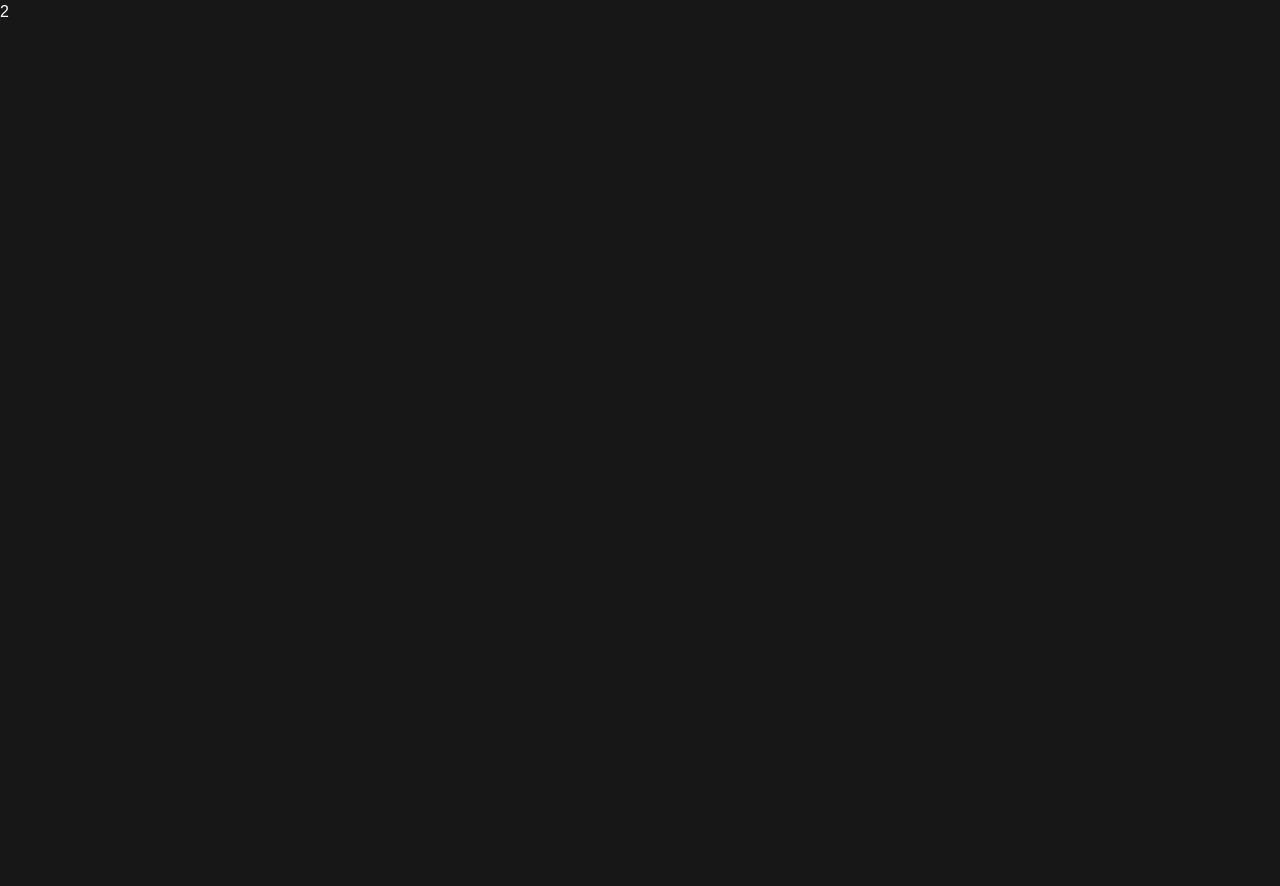
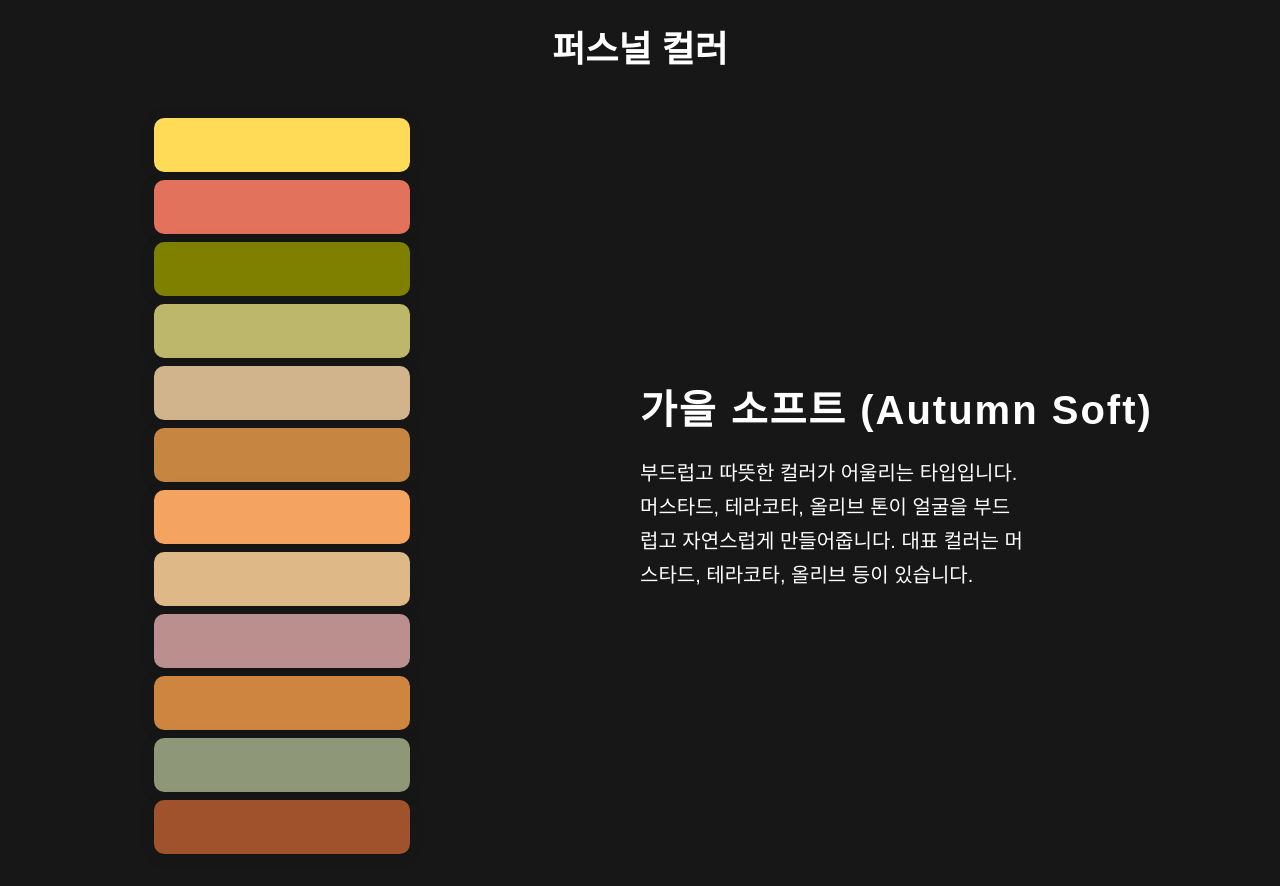
Before and after one commit to smartm1rror/smart_mirror_fe, a Next.js app: page /DataScreen/personal-color in a window 1280 px wide. Before the commit the page ends 800 px from the top, so only its background shows below. Built offline with nearby package versions, Linux system fonts and the light colour scheme.

Commit message:
feat:personalcolor

```diff
--- a/package.json
+++ b/package.json
@@ -17,6 +17,8 @@
     "@tensorflow-models/blazeface": "^0.1.0",
     "@tensorflow-models/face-detection": "^1.0.3",
     "@tensorflow-models/face-landmarks-detection": "^1.0.6",
+    "@tensorflow-models/handpose": "^0.1.0",
+    "@tensorflow/tfjs": "^4.22.0",
     "@tensorflow/tfjs-backend-webgl": "^4.22.0",
     "@tensorflow/tfjs-converter": "^4.22.0",
     "@tensorflow/tfjs-core": "^4.22.0",
@@ -37,6 +39,6 @@
     "eslint": "^9",
     "eslint-config-next": "15.3.3",
     "tailwindcss": "^4",
-    "typescript": "^5"
+    "typescript": "^5.8.3"
   }
 }
--- /dev/null
+++ b/src/app/DataScreen/personal-color/PersonalColor.ts
@@ -0,0 +1,143 @@
+// 퍼스널 컬러 팔레트 타입 정의
+export interface PersonalColorPalette {
+  key: string; // 영문 키 (예: 'spring_bright')
+  name: string; // 한글명 (예: '봄 웜톤 (Spring Bright)')
+  description: string; // 3~4줄 설명
+  colors: string[]; // 대표 색상 12개 HEX
+}
+
+// 12가지 퍼스널 컬러 팔레트 데이터
+export const personalColorPalettes: PersonalColorPalette[] = [
+  {
+    key: 'spring_bright',
+    name: '봄 웜톤 (Spring Bright)',
+    description:
+      '맑고 밝은 느낌의 컬러가 잘 어울리는 타입입니다. 노란빛이 감도는 따뜻한 컬러, 생기 있고 경쾌한 색상이 얼굴을 더욱 화사하게 만들어줍니다. 대표 컬러는 라이트 옐로우, 코랄, 민트, 라벤더 등이 있습니다.',
+    colors: [
+      '#FFD966', '#FFB6B9', '#B5EAD7', '#C7CEEA',
+      '#FFDAC1', '#E2F0CB', '#FFE4B5', '#FF7F50',
+      '#98FB98', '#DDA0DD', '#FFFACD', '#F08080'
+    ]
+  },
+  {
+    key: 'spring_warm',
+    name: '봄 웜톤 (Spring Warm)',
+    description:
+      '따뜻하고 생기 있는 컬러가 어울리는 타입입니다. 밝고 따뜻한 오렌지, 코랄, 골드 톤이 얼굴을 화사하게 만들어줍니다. 대표 컬러는 골드, 코랄, 살구색 등이 있습니다.',
+    colors: [
+      '#FFD700', '#FF6347', '#FFA07A', '#FF8C00',
+      '#F4A460', '#FF4500', '#FFE4B5', '#FF7F50',
+      '#FFDEAD', '#FA8072', '#FFDAB9', '#FFEBCD'
+    ]
+  },
+  {
+    key: 'spring_light',
+    name: '봄 라이트 (Spring Light)',
+    description:
+      '밝고 부드러운 컬러가 어울리는 타입입니다. 연한 옐로우, 라이트 핑크, 민트 톤이 얼굴을 환하게 만들어줍니다. 대표 컬러는 라이트 옐로우, 라이트 핑크, 민트 등이 있습니다.',
+    colors: [
+      '#FFFACD', '#FFB6C1', '#98FB98', '#E0FFFF',
+      '#F0E68C', '#FFDAB9', '#FFEFD5', '#F5DEB3',
+      '#FFF0F5', '#E6E6FA', '#F0FFF0', '#FAFAD2'
+    ]
+  },
+  {
+    key: 'summer_cool',
+    name: '여름 쿨톤 (Summer Cool)',
+    description:
+      '차분하고 시원한 컬러가 어울리는 타입입니다. 블루, 라벤더, 그레이 톤이 얼굴을 부드럽고 세련되게 만들어줍니다. 대표 컬러는 라벤더, 블루, 그레이 등이 있습니다.',
+    colors: [
+      '#B0C4DE', '#ADD8E6', '#E6E6FA', '#D8BFD8',
+      '#778899', '#708090', '#6A5ACD', '#8470FF',
+      '#B0E0E6', '#AFEEEE', '#E0FFFF', '#F0F8FF'
+    ]
+  },
+  {
+    key: 'summer_light',
+    name: '여름 라이트 (Summer Light)',
+    description:
+      '밝고 부드러운 컬러가 어울리는 타입입니다. 연한 블루, 라벤더, 핑크 톤이 얼굴을 환하게 만들어줍니다. 대표 컬러는 라이트 블루, 라벤더, 핑크 등이 있습니다.',
+    colors: [
+      '#ADD8E6', '#E6E6FA', '#FFB6C1', '#F0E68C',
+      '#E0FFFF', '#F5F5DC', '#FFF0F5', '#E6E6FA',
+      '#F0FFF0', '#FAFAD2', '#D8BFD8', '#DDA0DD'
+    ]
+  },
+  {
+    key: 'summer_soft',
+    name: '여름 소프트 (Summer Soft)',
+    description:
+      '부드럽고 은은한 컬러가 어울리는 타입입니다. 그레이, 라벤더, 소프트 블루 톤이 얼굴을 차분하게 만들어줍니다. 대표 컬러는 그레이, 라벤더, 소프트 블루 등이 있습니다.',
+    colors: [
+      '#B6B6B4', '#C3C3E6', '#D3D3D3', '#D8BFD8',
+      '#A9A9A9', '#B0C4DE', '#AFEEEE', '#E0FFFF',
+      '#F0F8FF', '#DDA0DD', '#E6E6FA', '#C0C0C0'
+    ]
+  },
+  {
+    key: 'autumn_deep',
+    name: '가을 딥 (Autumn Deep)',
+    description:
+      '깊고 진한 컬러가 어울리는 타입입니다. 다크 브라운, 올리브, 버건디 톤이 얼굴을 따뜻하고 고급스럽게 만들어줍니다. 대표 컬러는 다크 브라운, 올리브, 버건디 등이 있습니다.',
+    colors: [
+      '#654321', '#556B2F', '#800000', '#8B0000',
+      '#A0522D', '#B22222', '#CD5C5C', '#D2691E',
+      '#8B4513', '#A52A2A', '#5F9EA0', '#6B8E23'
+    ]
+  },
+  {
+    key: 'autumn_soft',
+    name: '가을 소프트 (Autumn Soft)',
+    description:
+      '부드럽고 따뜻한 컬러가 어울리는 타입입니다. 머스타드, 테라코타, 올리브 톤이 얼굴을 부드럽고 자연스럽게 만들어줍니다. 대표 컬러는 머스타드, 테라코타, 올리브 등이 있습니다.',
+    colors: [
+      '#FFDB58', '#E2725B', '#808000', '#BDB76B',
+      '#D2B48C', '#C68642', '#F4A460', '#DEB887',
+      '#BC8F8F', '#CD853F', '#8F9779', '#A0522D'
+    ]
+  },
+  {
+    key: 'autumn_warm',
+    name: '가을 웜톤 (Autumn Warm)',
+    description:
+      '따뜻하고 풍부한 컬러가 어울리는 타입입니다. 오렌지, 브라운, 머스타드 톤이 얼굴을 따뜻하고 생기 있게 만들어줍니다. 대표 컬러는 오렌지, 브라운, 머스타드 등이 있습니다.',
+    colors: [
+      '#FF8C00', '#A0522D', '#D2691E', '#CD853F',
+      '#FF7F50', '#FF6347', '#FFA07A', '#F4A460',
+      '#DEB887', '#B22222', '#8B4513', '#D2B48C'
+    ]
+  },
+  {
+    key: 'winter_bright',
+    name: '겨울 브라이트 (Winter Bright)',
+    description:
+      '선명하고 강렬한 컬러가 어울리는 타입입니다. 블랙, 화이트, 레드, 블루 톤이 얼굴을 뚜렷하고 세련되게 만들어줍니다. 대표 컬러는 블랙, 화이트, 레드, 블루 등이 있습니다.',
+    colors: [
+      '#000000', '#FFFFFF', '#FF0000', '#0000FF',
+      '#1E90FF', '#DC143C', '#8B0000', '#00BFFF',
+      '#FF4500', '#2F4F4F', '#708090', '#A9A9A9'
+    ]
+  },
+  {
+    key: 'winter_cool',
+    name: '겨울 쿨톤 (Winter Cool)',
+    description:
+      '차갑고 선명한 컬러가 어울리는 타입입니다. 블루, 그레이, 화이트 톤이 얼굴을 시원하고 세련되게 만들어줍니다. 대표 컬러는 블루, 그레이, 화이트 등이 있습니다.',
+    colors: [
+      '#4682B4', '#5F9EA0', '#B0C4DE', '#D3D3D3',
+      '#778899', '#708090', '#F0F8FF', '#E6E6FA',
+      '#AFEEEE', '#B0E0E6', '#ADD8E6', '#F5F5F5'
+    ]
+  },
+  {
+    key: 'winter_deep',
+    name: '겨울 딥 (Winter Deep)',
+    description:
+      '깊고 어두운 컬러가 어울리는 타입입니다. 다크 네이비, 다크 그린, 블랙 톤이 얼굴을 강렬하고 고급스럽게 만들어줍니다. 대표 컬러는 다크 네이비, 다크 그린, 블랙 등이 있습니다.',
+    colors: [
+      '#000080', '#013220', '#000000', '#2F4F4F',
+      '#191970', '#00008B', '#4B0082', '#2E0854',
+      '#1C1C1C', '#3B3B3B', '#5A5A5A', '#696969'
+    ]
+  }
+];
--- a/src/app/DataScreen/personal-color/page.tsx
+++ b/src/app/DataScreen/personal-color/page.tsx
@@ -1,7 +1,28 @@
+import { personalColorPalettes } from "./PersonalColor";
+import PersonalColorDisplay from "./personal-sidecar/PersonalSide";
+
 export default function PersonalColorPage() {
+    // 예시: spring_bright 팔레트만 가져오기
+    const bright = personalColorPalettes.find(
+        (palette) => palette.key === "autumn_soft"
+    );
+
+    if (!bright) return null;
+
     return (
         <div>
-            2
+            <div
+                className="text-4xl font-bold text-center mb-4"
+                style={{
+                    marginTop: "30px",
+                }}
+            >퍼스널 컬러</div>
+
+            <PersonalColorDisplay
+                colors={bright.colors}
+                title={bright.name}
+                description={bright.description}
+            />
         </div>
-    )
+    );
 }
--- /dev/null
+++ b/src/app/DataScreen/personal-color/personal-sidecar/PersonalSide.tsx
@@ -0,0 +1,73 @@
+// components/PersonalColorPanel.tsx
+import React from 'react';
+
+type PersonalColorPanelProps = {
+  colors: string[];
+  title: string;
+  description: string;
+};
+
+const PersonalColorPanel: React.FC<PersonalColorPanelProps> = ({
+  colors,
+  title,
+  description,
+}) => {
+  return (
+    <div style={{
+      display: 'flex',
+      height: '100vh',
+      width: '100vw',
+    }}>
+      {/* 왼쪽: 컬러 블럭 */}
+      <div style={{
+        flex: 1,
+        display: 'flex',
+        flexDirection: 'column',
+        justifyContent: 'center',
+        alignItems: 'center',
+        gap: '1vh', // 간격을 좁게
+        padding: '4vh 0',
+      }}>
+        {colors.map((color, idx) => (
+          <div
+            key={idx}
+            style={{
+              width: '20vw',          // 더 넓게
+              height: '10vh',         // 더 높게
+              background: color,
+              borderRadius: '0.8vw',
+              boxShadow: '0 2px 16px rgba(0,0,0,0.10)'
+            }}
+          />
+        ))}
+      </div>
+      {/* 오른쪽: 텍스트 영역 */}
+      <div style={{
+        flex: 1,
+        display: 'flex',
+        flexDirection: 'column',
+        justifyContent: 'center',
+        alignItems: 'flex-start',
+        padding: '8vh 6vw',
+      }}>
+        <div style={{
+          fontSize: '2.5rem',
+          fontWeight: 700,
+          marginBottom: '2vh',
+          letterSpacing: '0.05em',
+        }}>
+          {title}
+        </div>
+        <div style={{
+          fontSize: '1.25rem',
+          lineHeight: 1.7,
+          maxWidth: '30vw',
+        }}>
+          {description}
+        </div>
+      </div>
+    </div>
+  );
+};
+
+export default PersonalColorPanel;
```
Also changed, not shown: 1 other file (tests, documents, lock files or other folders).
